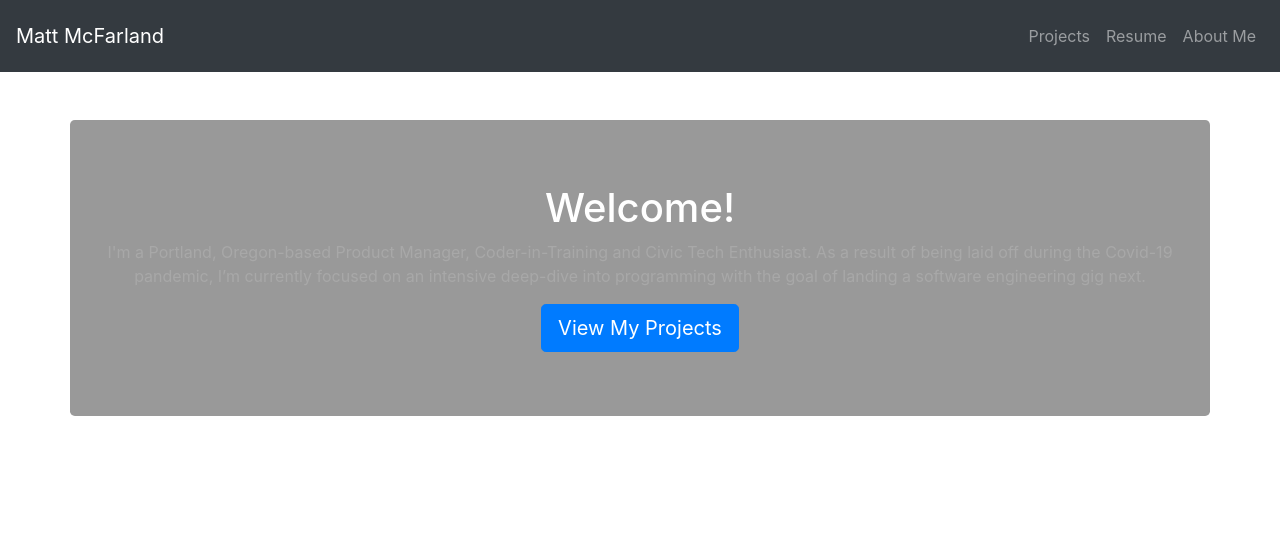
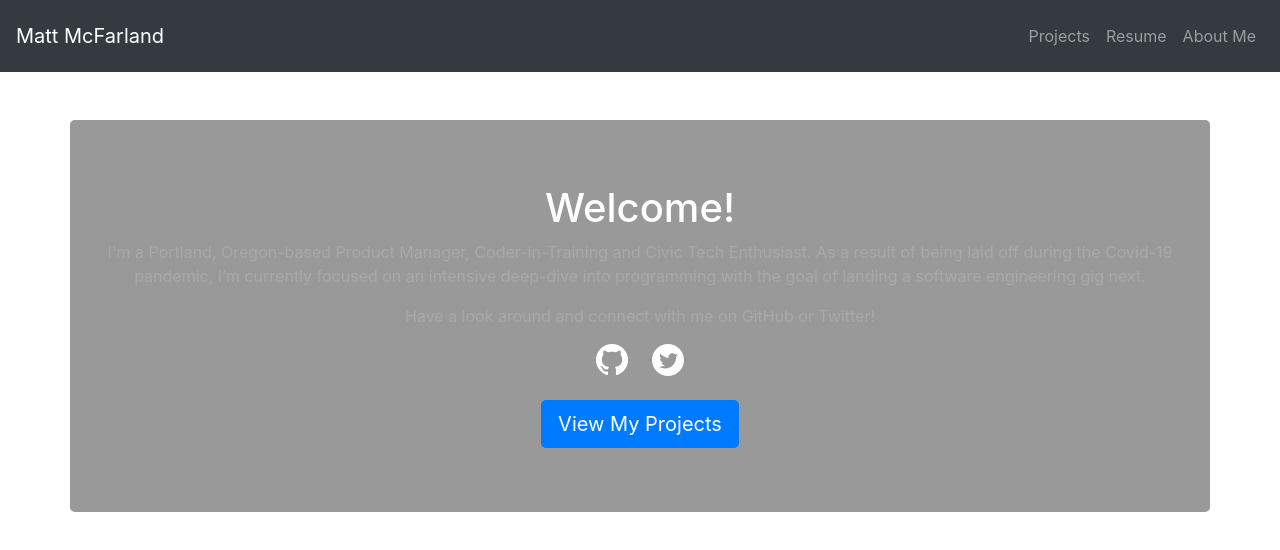
Before and after one commit to HeyImMatt/portfolio, a plain HTML site: page index.html in a window 1280 px wide. Drawn offline with nearby package versions, Linux system fonts and the light colour scheme.

Commit message:
Add github and twitter icons and links on index page

```diff
--- a/css/styles.css
+++ b/css/styles.css
@@ -11,6 +11,13 @@
 
 .home-content .jumbotron {
   background: rgba(0, 0, 0, 0.4)
+}
+
+.connect-icon {
+  height: 32px;
+  width: 32px;
+  margin-left: 10px;
+  margin-right: 10px;
 }
 
 .card-body {
--- a/index.html
+++ b/index.html
@@ -24,13 +24,17 @@
     <div class="container align-items-center mx-auto">
       <div class="row h-100">
         <div class="jumbotron h-50 mt-5">
-          <h1 class="text-center">Welcome!</h1>
-          <p class="text-center">I'm a Portland, Oregon-based Product Manager, Coder-in-Training and Civic Tech
+          <div class="text-center">
+            <h1>Welcome!</h1>
+            <p>I'm a Portland, Oregon-based Product Manager, Coder-in-Training and Civic Tech
             Enthusiast. As a result of being laid off during the Covid-19 pandemic, I’m currently focused on an intensive
             deep-dive into programming with the goal of landing a software engineering gig next.</p>
-            <div class="text-center">
-              <a class="btn btn-primary btn-lg" href="projects.html" role="button">View My Projects</a>
-            </div>
+            <p>Have a look around and connect with me on GitHub or Twitter!</p>
+            <a href="https://github.com/heyimmatt" target="_blank"><img class="connect-icon" src="img/github.png" alt="Github Icon"></a>
+            <a href="https://twitter.com/heyimmatt" target="_blank"><img class="connect-icon" src="img/twitter.svg" alt="Twitter Icon"></a>
+            <br>
+            <br>
+            <a class="btn btn-primary btn-lg" href="projects.html" role="button">View My Projects</a>
         </div>
       </div>
     </div>
```
Also changed, not shown: img/github.png (added), img/twitter.svg (added).
